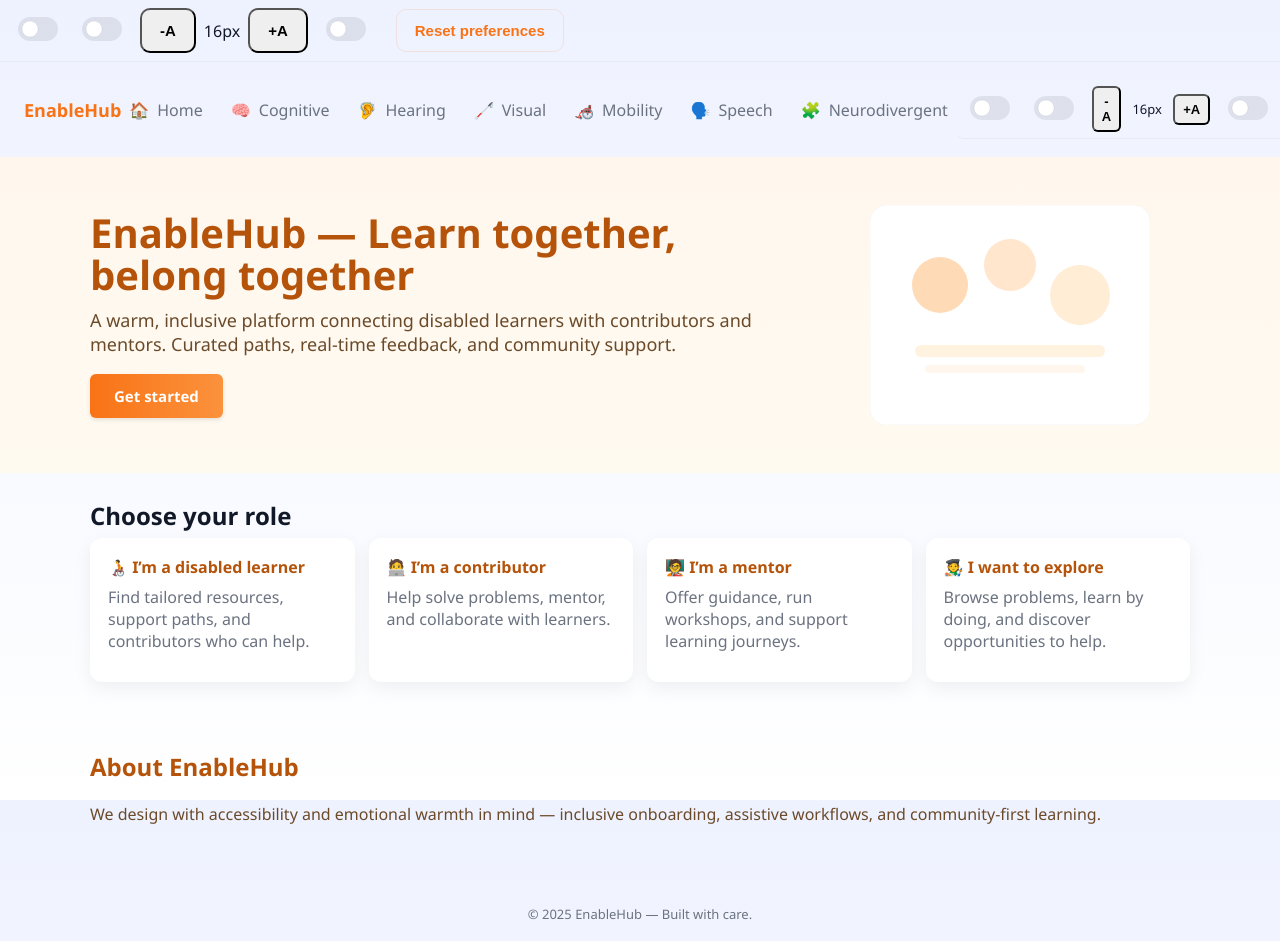
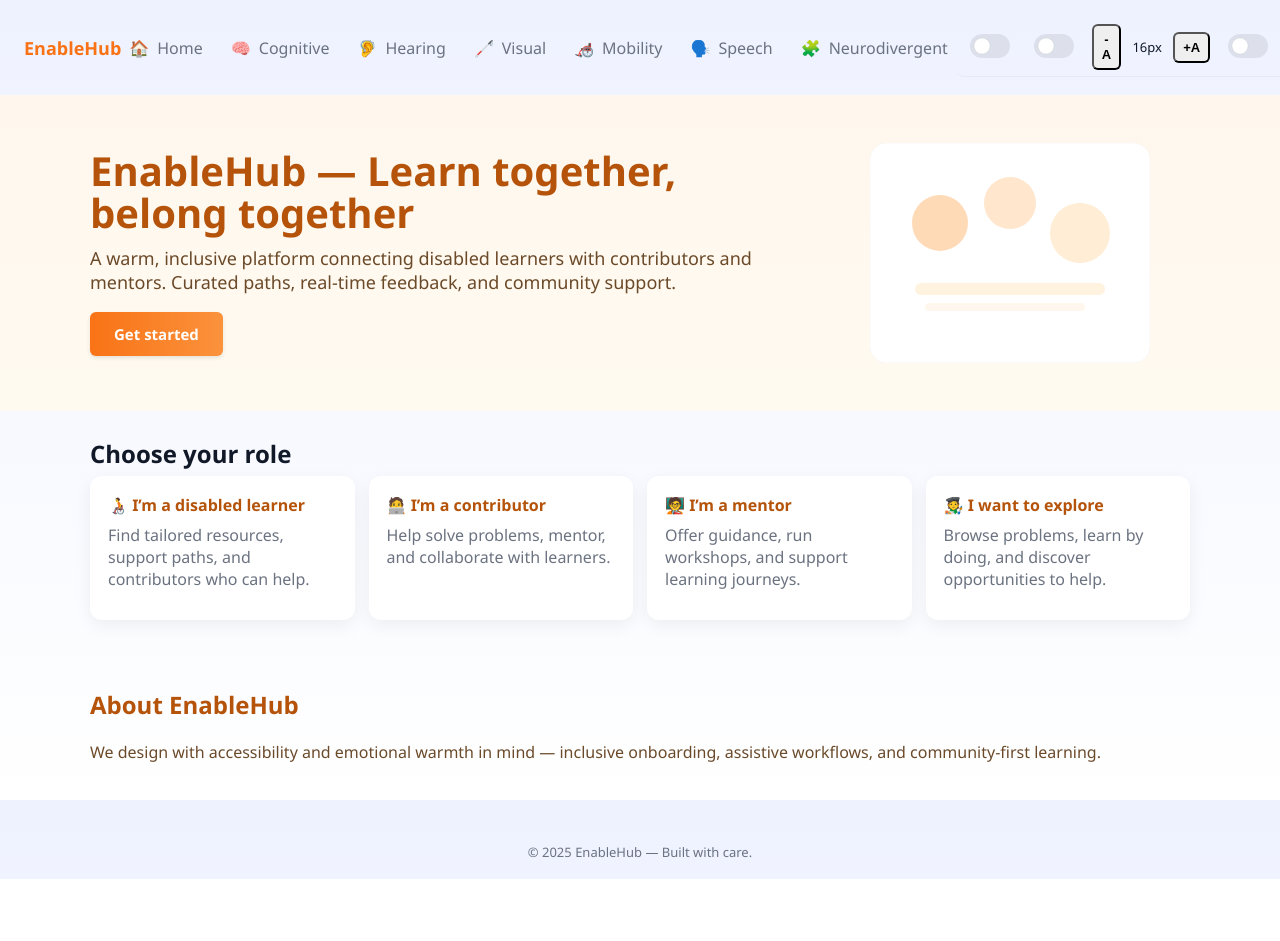
Before and after one commit to Vaish123-M/SolveTogether-platform, a React (Create React App) app in the folder EnableHub/client/: page / in a window 1280 px wide. Shown: the top 941 px of the page. After the commit the page ends 879 px from the top, so only its background shows below. Built offline with nearby package versions, Linux system fonts and the light colour scheme.

Commit message:
few changes made

```diff
--- a/EnableHub/client/src/App.js
+++ b/EnableHub/client/src/App.js
@@ -2,7 +2,6 @@ import React from 'react'
 import './index.css'
 import { BrowserRouter, Routes, Route } from 'react-router-dom'
 import Navbar from './components/Navbar'
-import AccessibilityBar from './components/AccessibilityBar'
 import { AccessibilityProvider } from './context/AccessibilityContext'
 import Landing from './pages/Landing'
 import Cognitive from './pages/Cognitive'
@@ -20,7 +19,6 @@ export default function App() {
   return (
     <AccessibilityProvider>
       <BrowserRouter>
-        <AccessibilityBar />
         <Navbar />
       <Routes>
         <Route path="/" element={<Landing />} />
```
